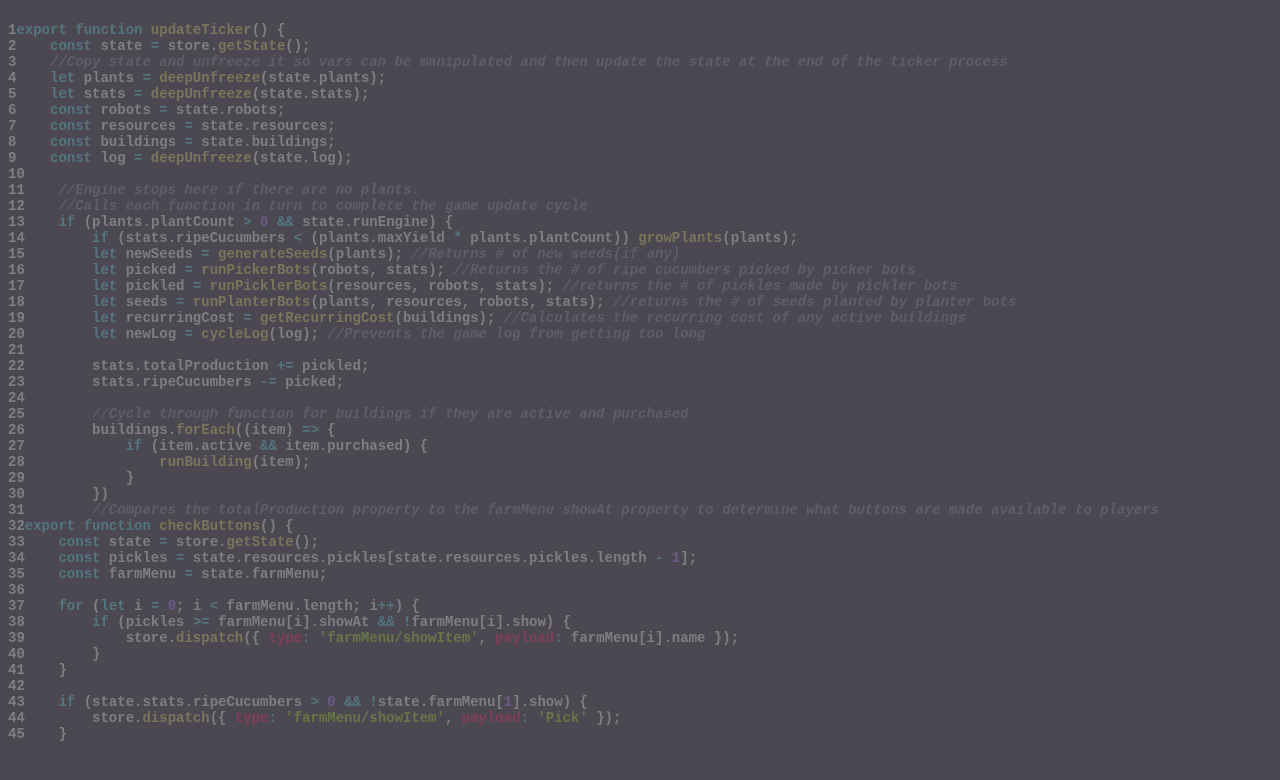
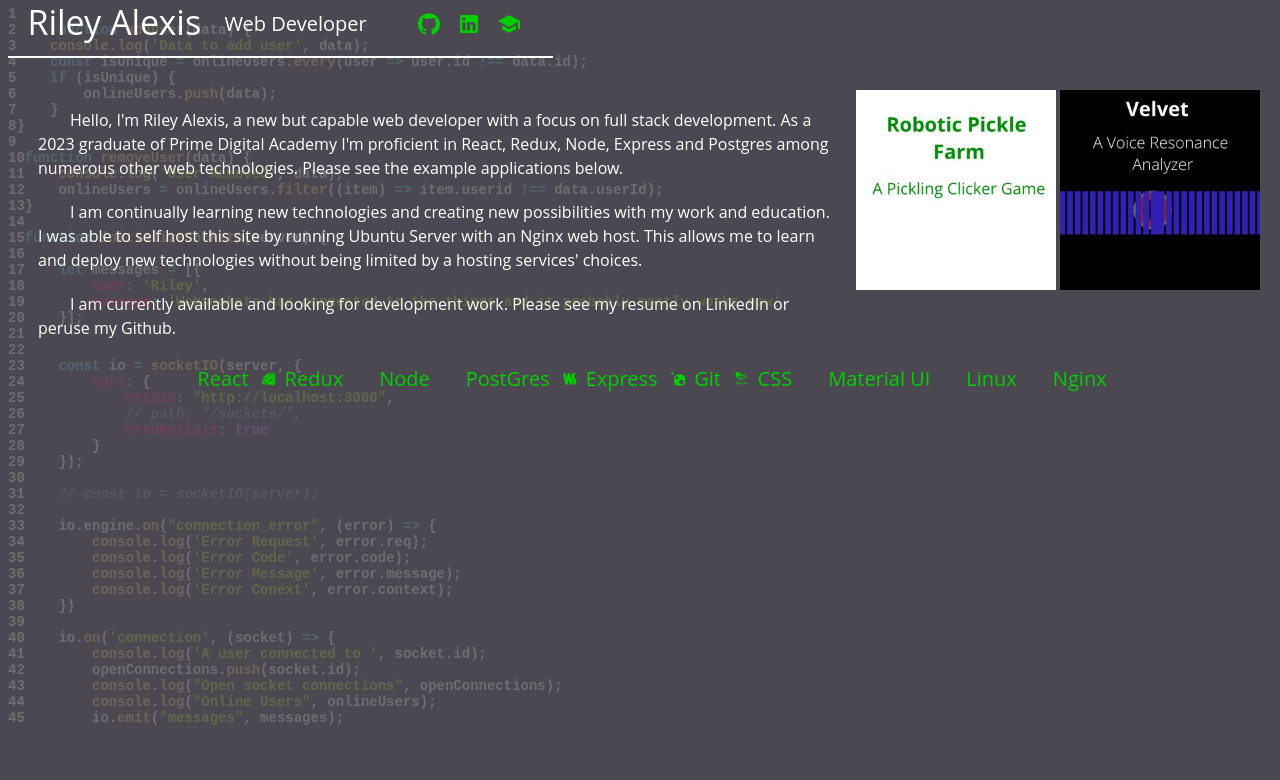
Before and after one commit to RileyAlexis/portfolio, a React (Create React App) app: page / in a window 1280 px wide. Shown: the top 780 px of the page. Built offline with nearby package versions, Linux system fonts and the light colour scheme.

Commit message:
layout modified

```diff
--- a/src/App.js
+++ b/src/App.js
@@ -1,19 +1,18 @@
 import { useEffect, useState } from 'react';
 
 //Material UI
-import { Box, Grid, Paper, ThemeProvider, Stack, Divider } from '@mui/material';
+import { Grid, ThemeProvider, Stack } from '@mui/material';
 import { useMediaQuery } from "@mui/material";
 
 import './App.css';
 
-
 //Components
 import TitleBar from './components/TitleBar';
-import AboutPara from './components/AboutPara';
+import { AboutPara } from './components/AboutPara';
 import AboutLinks from './components/AboutLinks';
 import Stacks from './components/Stacks';
+import AppsPage from './components/AppsPage';
 import { CodeDisplay } from './components/CodeDisplay';
-import AppsPage from './components/AppsPage';
 
 //Themes
 import { lightDefault } from './themes/defaultLight';
@@ -23,24 +22,26 @@ import { codeData } from './modules/codeData';
 function App() {
   const [currentTheme, setCurrentTheme] = useState(lightDefault);
   const [page, setPage] = useState('home');
-  const [boxWidth, setBoxWidth] = useState('70%');
   const isSmallScreen = useMediaQuery("(max-width: 600px)");
-  const [showPara, setShowPara] = useState('bio');
   const [codeIndex, setCodeIndex] = useState(0);
 
   useEffect(() => {
     document.body.style.backgroundColor =
       currentTheme.palette.background.default;
+  }, []);
 
-    if (isSmallScreen) {
-      setBoxWidth('100%');
-      setCodeIndex(0);
-    } else if (!isSmallScreen) {
-      setBoxWidth('70%');
-      setCodeIndex(1);
+  useEffect(() => {
+    const setResize = () => {
+      setCodeIndex(() => isSmallScreen ? 0 : 1)
     }
 
-  }, [isSmallScreen]);
+    window.addEventListener('resize', setResize);
+
+    return () => {
+      window.removeEventListener('resize', setResize);
+    }
+  }, [codeIndex])
+
 
   const changePage = (target) => {
     setPage(target);
@@ -49,7 +50,32 @@ function App() {
 
   return (
     <ThemeProvider theme={lightDefault}>
-      <CodeDisplay codeProp={codeData[codeIndex]} />
+      <CodeDisplay style={{ zIndex: 1 }} codeProp={codeData[codeIndex]} />
+      <Grid
+        container
+        rowSpacing={2}
+        justifyContent={'left'}>
+        <Stack
+          direction="row"
+          style={{
+            borderBottom: '2px solid white',
+          }}
+        >
+          <TitleBar />
+          <AboutLinks />
+        </Stack>
+        <Stack direction={"row"}
+          style={{
+            marginTop: 20,
+            padding: 10,
+          }}
+        >
+          <AboutPara showPara='bio' />
+          <AppsPage />
+        </Stack>
+
+        <Stacks />
+      </Grid>
     </ThemeProvider >
   )
 }
--- a/src/components/AboutLinks.jsx
+++ b/src/components/AboutLinks.jsx
@@ -1,11 +1,10 @@
-import { Toolbar, IconButton, Typography, Paper, Stack } from '@mui/material';
+import { Toolbar, IconButton, Paper } from '@mui/material';
 import GitHubIcon from '@mui/icons-material/GitHub';
 import LinkedInIcon from '@mui/icons-material/LinkedIn';
 import SchoolIcon from '@mui/icons-material/School';
 
 function AboutLinks() {
   return (
-    <Paper elevation={0} style={{ marginBottom: '20px' }}>
     <Toolbar>
       {/* GitHub Icon and Link */}
       <IconButton color="inherit" href="https://github.com/RileyAlexis" target="_blank">
@@ -25,7 +24,6 @@ function AboutLinks() {
       {/* <Typography variant="h6">Prime Digital Academy</Typography> */}
 
     </Toolbar>
-    </Paper>
   )
 }
 
--- a/src/components/AboutPara.jsx
+++ b/src/components/AboutPara.jsx
@@ -1,77 +1,30 @@
 import { Paper, Typography, Box } from "@mui/material";
+import { paraData } from "../modules/paraData";
+import { useState } from "react";
+import { useEffect } from "react";
 
+export function AboutPara({ showPara }) {
 
-function AboutPara({ showPara }) {
-
+    const [textData, setTextData] = useState(paraData[showPara]);
     const paraStyle = {
         textAlign: 'left',
+        margin: 20,
         marginBottom: '5px',
-        textIndent: '2rem'
+        textIndent: '2rem',
     }
+
+    useEffect(() => {
+        console.log(textData);
+    })
 
     return (
         <Paper elevation={0}>
-            {showPara === 'bio' &&
-                <Box style={{ height: '500px', overflow: 'hidden' }}>
-                    < Typography textAlign={"left"} variant="body1" style={paraStyle}>
-                        Hello, I'm Riley Alexis, a new but capable web developer with a focus on full stack development.
-                        As a 2023 graduate of Prime Digital Academy I’m proficient in React, Redux, Node, Express and Postgres
-                        among numerous other web technologies. Please see the example applications on the right.
-                    </Typography>
-                    < Typography textAlign={"left"} variant="body1" style={paraStyle}>
-                        I am continually learning new technologies and creating new possibilities with my work and education.
-                        I was able to self host this site by running Ubuntu Server with an Nginx web host. This allows me to
-                        learn and deploy new technologies without being limited by a hosting services' choices.
-                    </Typography>
-                    < Typography textAlign={"left"} variant="body1" style={paraStyle}>
-                        I am currently available and looking for development work. Please see my resume on LinkedIn or peruse my Github.
-                    </Typography>
-                </Box>
-            }
-
-            {
-                showPara === 'pickles' &&
-                <Box style={{ height: '500px', overflow: 'scroll' }}>
-                    <Typography variant="body1" style={paraStyle}>
-                        Robotic Pickle Farm is a an iterative, clicker or idle game where players grow cucumbers to make pickles.
-                        The eventual goal is to make 2.8 trillion pickles (roughly equal to the global output of planet Earth).
-                        Players can use pickles to purchase robots to automate the process and upgrades to make them run faster.
-                    </Typography>
-                    < Typography textAlign={"left"} variant="body1" style={paraStyle}>
-                        I chose to build a game instead of a simple CRUD application to challenge myself to learn the ins and outs
-                        of React and Redux. Robotic Pickle Farm must not only read and write data from a Postgres database, but
-                        also must parse and run various calculations on that data up to twice per second. Given the exponential
-                        numbers involved various performance enhancements were required in order to win the game without slowing
-                        or crashing the player’s browser. One of the simplest was to reformat large numbers to
-                        decimals(ex: 10,000,000,000 shows as 10.00 B), while another replaced objects with integers to reduce
-                        the number of loops.
-                    </Typography>
-                    < Typography textAlign={"left"} variant="body1" style={paraStyle}>
-                        The design of the game engine required careful syncing with the React and Redux cycle. Maintaining
-                        the immutable state in Redux and a correctly updated DOM required copying state to mutable variables
-                        in order to run calculations and then updating state after the cycle completes. In this way data dependent
-                        on previous calculations maintains integrity.
-                    </Typography>
-                </Box>
-            }
-
-            {
-                showPara === 'velvet' &&
-                <Box style={{ height: '500px', overflow: 'scroll' }}>
-                    <Typography textAlign={"left"} variant="body1" style={paraStyle}>
-                        Velvet is an application created early in my education. I was curious about real time audio analysis using javascript and
-                        visualizing the audio with HTML canvas. Velvet uses the Web Audio API and Meyda.js to analyze the spectral centroid, also
-                        known as resonance or brightness, of a human voice. The intent of this application is to demonstrate a possible tool for speech
-                        therapy that could be run entirely on the user's system. The application does not have a backend server, does not
-                        save or transmit any data and doesn't even require an internet connection once downloaded. Velvet is designed with user privacy
-                        and security in mind given the nature of the application.
-                    </Typography>
-                </Box>
-            }
-
-
+            {textData.map((textItem) => (
+                <Typography
+                    style={paraStyle}>
+                    {textItem}
+                </Typography>
+            ))}
         </Paper >
     )
 }
-
-export default AboutPara;
--- a/src/components/TitleBar.jsx
+++ b/src/components/TitleBar.jsx
@@ -2,10 +2,24 @@ import { Button, Paper, Typography } from '@mui/material';
 import AboutLinks from './AboutLinks';
 
 function TitleBar({ changePage }) {
+
+    const styles = {
+        borderBottom: '2px solid white',
+    }
+
     return (
-        <Paper elevation={0}>
+        <Paper
+
+            elevation={0}>
             <Button variant="empty-title" style={{ color: 'white' }} onClick={() => changePage('home')}>
                 <Typography variant='h4'>Riley Alexis</Typography>
+                <Typography variant='h6'
+                    style={{
+                        alignSelf: 'center',
+                        marginLeft: 20,
+                        marginTop: 5
+                    }}
+                >Web Developer</Typography>
             </Button>
         </Paper>
     )
--- /dev/null
+++ b/src/modules/paraData.js
@@ -0,0 +1,36 @@
+const data = {
+    stuff: [`1`, `2`, `3`],
+    moreStuff: [1, 2, 3]
+}
+
+export const paraData = {
+    bio: [`Hello, I'm Riley Alexis, a new but capable web developer with a focus on full stack development. As a 2023 graduate of Prime Digital Academy I'm proficient in React, Redux, Node, Express and Postgres among numerous other web technologies. Please see the example applications below.`,
+        `I am continually learning new technologies and creating new possibilities with my work and education. I was able to self host this site by running Ubuntu Server with an Nginx web host. This allows me to learn and deploy new technologies without being limited by a hosting services' choices.`,
+        `I am currently available and looking for development work. Please see my resume on LinkedIn or peruse my Github.`],
+
+    pickles: [
+        `Robotic Pickle Farm is a an iterative, clicker or idle game where players grow cucumbers to make pickles.
+                        The eventual goal is to make 2.8 trillion pickles (roughly equal to the global output of planet Earth).
+                        Players can use pickles to purchase robots to automate the process and upgrades to make them run faster.
+                        I chose to build a game instead of a simple CRUD application to challenge myself to learn the ins and outs
+                        of React and Redux. Robotic Pickle Farm must not only read and write data from a Postgres database, but
+                        also must parse and run various calculations on that data up to twice per second. Given the exponential
+                        numbers involved various performance enhancements were required in order to win the game without slowing
+                        or crashing the player’s browser. One of the simplest was to reformat large numbers to
+                        decimals(ex: 10,000,000,000 shows as 10.00 B), while another replaced objects with integers to reduce
+                        the number of loops.`,
+        `The design of the game engine required careful syncing with the React and Redux cycle. Maintaining
+                        the immutable state in Redux and a correctly updated DOM required copying state to mutable variables
+                        in order to run calculations and then updating state after the cycle completes. In this way data dependent
+                        on previous calculations maintains integrity.`
+    ],
+    velvet: [
+        `Velvet is an application created early in my education. I was curious about real time audio analysis using javascript and
+                        visualizing the audio with HTML canvas. Velvet uses the Web Audio API and Meyda.js to analyze the spectral centroid, also
+                        known as resonance or brightness, of a human voice.`,
+        `The intent of this application is to demonstrate a possible tool for speech
+                        therapy that could be run entirely on the user's system. The application does not have a backend server, does not
+                        save or transmit any data and doesn't even require an internet connection once downloaded. Velvet is designed with user privacy
+                        and security in mind given the nature of the application.`
+    ]
+}
```
Also changed, not shown: src/components/CodeDisplay.jsx (+6 -4 lines). Lines whose indentation alone changed are shown as unchanged.
